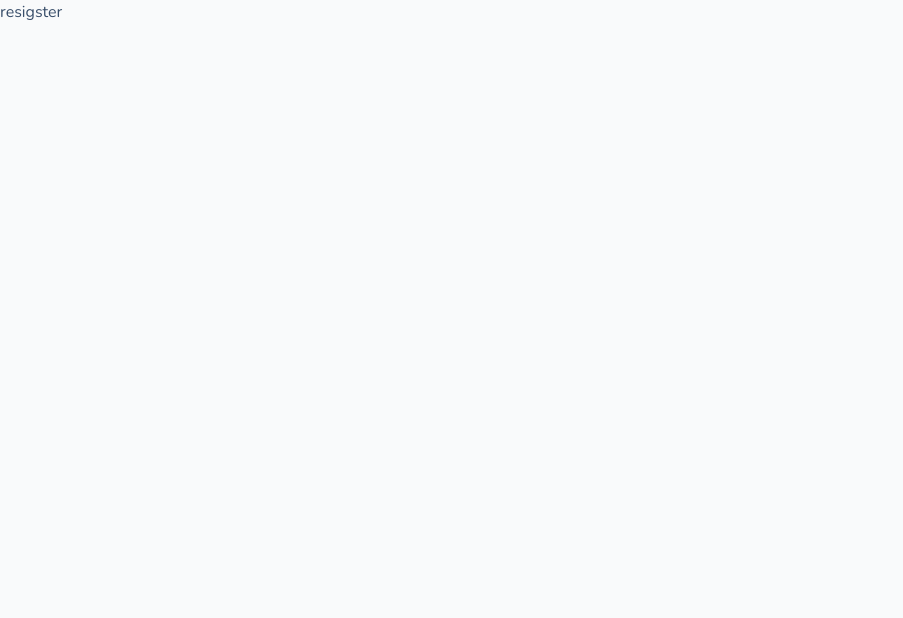
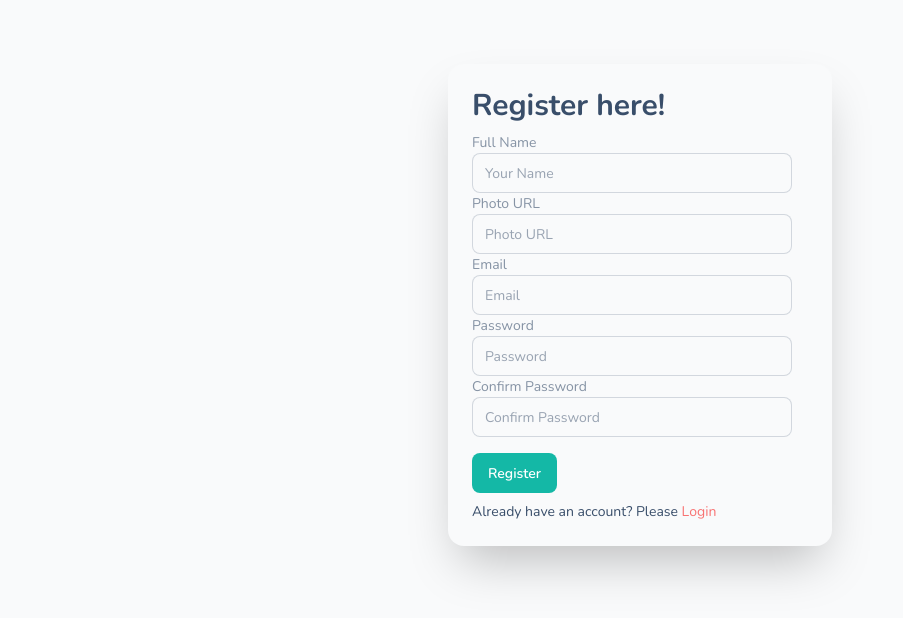
Before and after one commit to ismail-dev-code/noapay, a React (Vite) app: page /register in a window 1280 px wide. Shown: the top 618 px of the page, without its empty margins (0-903 px from the left). Built offline with nearby package versions, Linux system fonts and the light colour scheme.

Commit message:
chore: login and register form added

```diff
--- a/src/pages/Login.jsx
+++ b/src/pages/Login.jsx
@@ -1,10 +1,31 @@
 import React from 'react';
+import Navbar from '../components/Navbar';
+import { Link } from 'react-router';
 
 const Login = () => {
     return (
-        <div>
-            login
-        </div>
+       <> <Navbar></Navbar>
+
+    <div className="card bg-base-100 w-full mt-16 mx-auto max-w-sm shrink-0 shadow-2xl">
+      <div className="card-body">
+      <h1 className="text-3xl font-bold">Login here!</h1>
+        <form>
+          <label className="label">Email</label>
+          <input type="email" name='email' className="input" placeholder="Email" />
+          <label className="label">Password</label>
+          <input type="password" name='password' className="input" placeholder="Password" />
+          <div><a className="link link-hover">Forgot password?</a></div>
+          <button type='submit' className="btn btn-neutral bg-primary text-white border-none mt-4">Login</button>
+        </form>
+        <button className="btn bg-white text-black border-[#e5e5e5]">
+  <svg aria-label="Google logo" width="22" height="22" xmlns="http://www.w3.org/2000/svg" viewBox="0 0 512 512"><g><path d="m0 0H512V512H0" fill="#fff"></path><path fill="#34a853" d="M153 292c30 82 118 95 171 60h62v48A192 192 0 0190 341"></path><path fill="#4285f4" d="m386 400a140 175 0 0053-179H260v74h102q-7 37-38 57"></path><path fill="#fbbc02" d="m90 341a208 200 0 010-171l63 49q-12 37 0 73"></path><path fill="#ea4335" d="m153 219c22-69 116-109 179-50l55-54c-78-75-230-72-297 55"></path></g></svg>
+  Login with Google
+</button>
+        <p>New to this website? Please <Link className='text-error' to={'/register'}>Register</Link></p>
+
+      </div>
+    </div>
+    </>
     );
 };
 
--- a/src/pages/Register.jsx
+++ b/src/pages/Register.jsx
@@ -1,10 +1,31 @@
 import React from 'react';
+import { Link } from 'react-router';
 
 const Register = () => {
     return (
-        <div>
-            resigster
+
+
+        <div className="card bg-base-100 w-full mt-16 mx-auto max-w-sm shrink-0 shadow-2xl">
+          <div className="card-body">
+          <h1 className="text-3xl font-bold">Register here!</h1>
+            <form>
+              <label className="label">Full Name</label>
+              <input type="text" name='name' className="input" placeholder="Your Name" />
+              <label className="label">Photo URL</label>
+              <input type="url" name='photo' className="input" placeholder="Photo URL" />
+              <label className="label">Email</label>
+              <input type="email" name='email' className="input" placeholder="Email" />
+              <label className="label">Password</label>
+              <input type="password" name='password' className="input" placeholder="Password" />
+              <label className="label">Confirm Password</label>
+              <input type="password" name='confirmPassword' className="input" placeholder="Confirm Password" />
+
+              <button type='submit' className="btn btn-neutral bg-primary text-white border-none mt-4">Register</button>
+            </form>
+            <p>Already have an account? Please <Link className='text-error' to={'/login'}>Login</Link></p>
+          </div>
         </div>
+
     );
 };
 
--- /dev/null
+++ b/src/provider/PrivateRoute.jsx
@@ -0,0 +1,11 @@
+import React from 'react';
+
+const PrivateRoute = () => {
+    return (
+        <div>
+
+        </div>
+    );
+};
+
+export default PrivateRoute;
--- a/src/routes/router.jsx
+++ b/src/routes/router.jsx
@@ -5,6 +5,7 @@ import Bills from "../pages/Bills";
 import Profile from "../pages/Profile";
 import Register from "../pages/Register";
 import Login from "../pages/Login";
+
 
 export const router = createBrowserRouter([
   {
```
